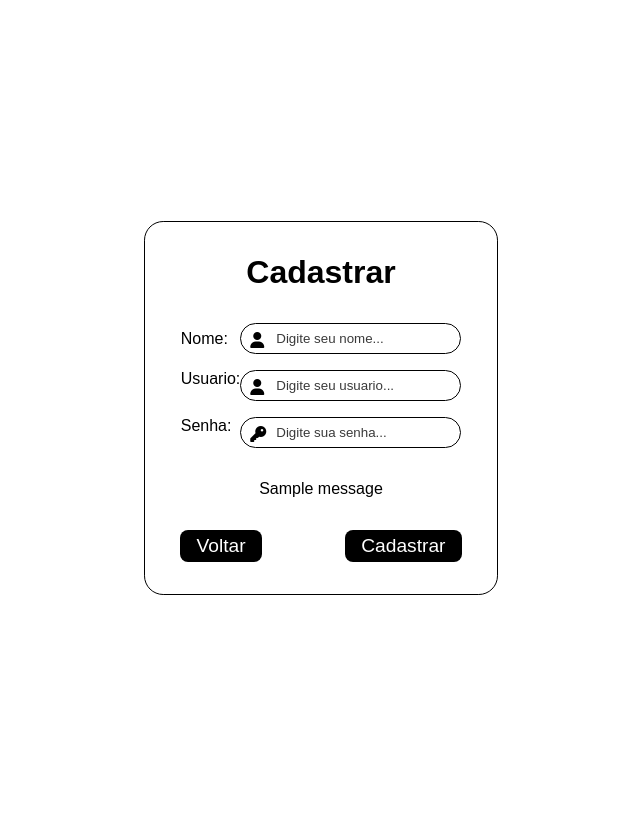
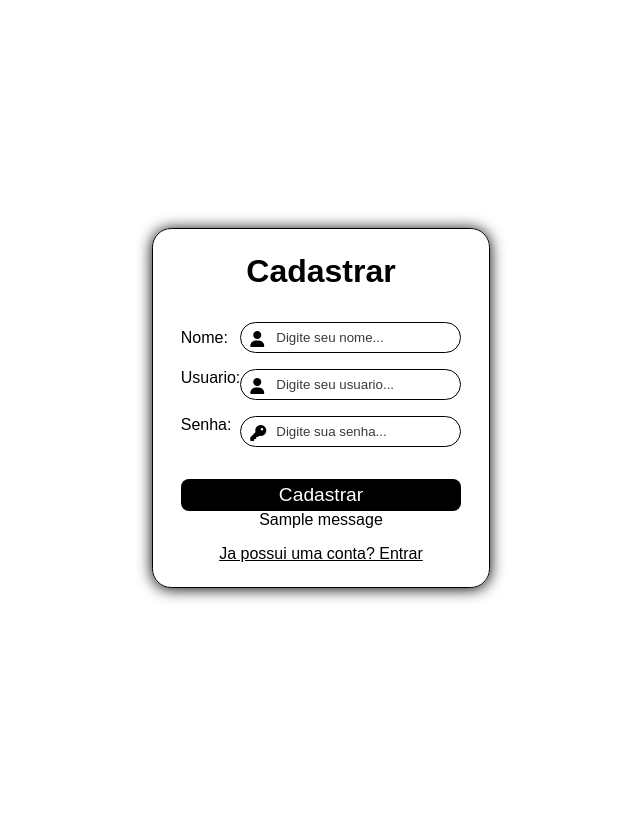
Before and after one commit to devsamuca/autentica-criptografa, a Flask app: page /register in a window 1280 px wide. Shown: the whole page, without its empty margins (319-959 px from the left). Run offline with Flask 3, Linux system fonts and the light colour scheme; one stand-in notice (Sample message) is shown; some libraries are stand-ins or nearby versions; some web fonts are replaced.

Commit message:
:rocket: Desenvolvendo Frontend

```diff
--- a/rotas.py
+++ b/rotas.py
@@ -23,7 +23,7 @@ def home():
         consulta = cursor.fetchall()
 
         if consulta == []:
-            flash("Usuario não existe!")
+            flash("Esse usuario não existe!")
             return redirect("/")
 
         linha = consulta[0]
--- a/static/style/register.css
+++ b/static/style/register.css
@@ -24,8 +24,9 @@ main{
     border: 1px solid;
     backdrop-filter: blur(20px);
     box-shadow: 0 1px 1;
-    padding: 1rem;
+    padding: 0.5rem;
     min-width: 20rem;
+    box-shadow: 0 1px 15px;
 }
 
 #titulo{
@@ -33,10 +34,6 @@ main{
 }
 
 main form{
-    display: flex;
-    justify-content: center;
-    align-items: center;
-    flex-direction: column;
     min-width: 16rem;
 }
 
@@ -94,32 +91,37 @@ input:focus{
 }
 
 #botoes{
-    width: 130%;
-    margin: 2rem 0 1rem 0 ;
-    display: flex;
-    justify-content: space-around;
+    margin: 1rem 0 1rem 0 ;
 }
 
-#botoes input,
-#botoes a{
-    text-decoration: none;
+#botoes input{
     background-color: #000000;
     color: #ffffff;
+    border: none;
     font-size: 1.2rem;
     padding: 0.3rem 1rem;
     border-radius: 0.5rem;
-    border: none;
+    width: 100%;
+    transition: 0.5s;
+    margin: 1rem 0 0 0;
 }
 
-#botoes input:hover,
-#botoes a:hover{
+#botoes input:hover{
+    transform: scale(1.05);
+}
+
+#botoes a{
+    display: block;
+    text-align: center;
+    margin: 1rem 0 0 0;
+}
+
+#botoes input:hover{
     cursor: pointer;
 }
 
-/* Variaveis Flash */
-
 #msg{
-    max-width: 220px;
-    margin: 2rem 0 0 0;
+    width: 100%;
+    margin: 0;
     text-align: center;
 }
--- a/templates/register.html
+++ b/templates/register.html
@@ -5,7 +5,7 @@
     <meta name="viewport" content="width=device-width, initial-scale=1.0">
     <meta name="author" content="Samuel Souza">
     <link rel="stylesheet" href="../static/style/register.css">
-    <title>Cadastrar</title>
+    <title>Sistema de Autenticação - Cadastrar</title>
 </head>
 <body>
     <main>
@@ -36,13 +36,16 @@
                     <input type="password" name="senha" id="senha" placeholder="Digite sua senha...">
                 </div>
             </div>
-            {%set mensagens = get_flashed_messages()%}
-            {%if mensagens%}
-                <p id="msg"> {{mensagens[0]}} </p>
-            {%endif%}
+
             <div id="botoes">
-                <a href="/">Voltar</a>
                 <input type="submit" value="Cadastrar">
+
+                {%set mensagens = get_flashed_messages()%}
+                {%if mensagens%}
+                    <p id="msg"> {{mensagens[0]}} </p>
+                {%endif%}
+
+                <a href="/">Ja possui uma conta? Entrar</a>
             </div>
         </form>
     </main>
--- a/templates/welcome.html
+++ b/templates/welcome.html
@@ -5,7 +5,7 @@
     <meta name="viewport" content="width=device-width, initial-scale=1.0">
     <meta name="author" content="Samuel Souza">
     {%if usuario%}
-        <title>Bem Vindo {{usuario}}</title>
+        <title>Sistema de Autenticação - Bem Vindo {{usuario}}</title>
     {%endif%}
 </head>
 <body>
```
Also changed, not shown: static/style/home.css (+10 -21 lines), templates/home.html (+11 -13 lines).
